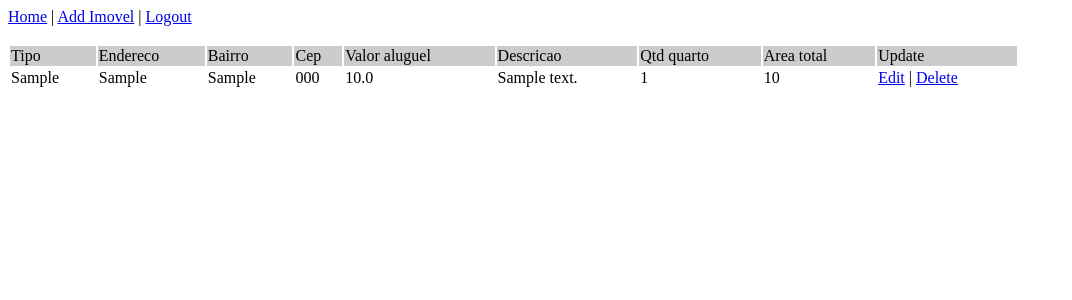
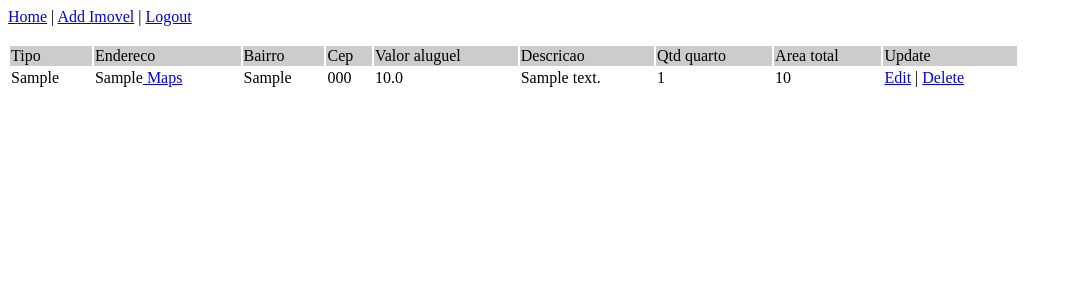
Before and after one commit to franknfjr/kitnet, a PHP site: page /view.php in a window 1280 px wide. Shown: the top 300 px of the page, without its empty margins (0-1072 px from the left). Run offline with PHP 8.4, Linux system fonts and the light colour scheme; the visitor is signed in with stand-in values (Sample User, id 1); tables that the repository leaves empty hold one stand-in row (values such as "Sample post").

Commit message:
titulo html e href maps

```diff
--- a/view.php
+++ b/view.php
@@ -16,7 +16,7 @@ $result = mysqli_query($mysqli, "SELECT * FROM imovel WHERE proprietario_id=".$_
 
 <html>
 <head>
-	<title>Homepage</title>
+	<title>View</title>
 </head>
 
 <body>
@@ -39,9 +39,9 @@ $result = mysqli_query($mysqli, "SELECT * FROM imovel WHERE proprietario_id=".$_
 		<?php
 		while($res = mysqli_fetch_array($result)) {
 			echo "<tr>";
-            echo "<td>".$res['tipo']."</td>";
-			echo "<td>".$res['endereco']."</td>";
-			echo "<td>".$res['bairro']."</td>";
+            echo "<td>".$res['tipo']."</td> ";
+            echo "<td>".$res['endereco']."<a href=\"maps.php\"> Maps</a></td>";
+            echo "<td>".$res['bairro']."</td>";
 			echo "<td>".$res['cep']."</td>";
 			echo "<td>".$res['valor_aluguel']."</td>";
 			echo "<td>".$res['descricao']."</td>";
```
